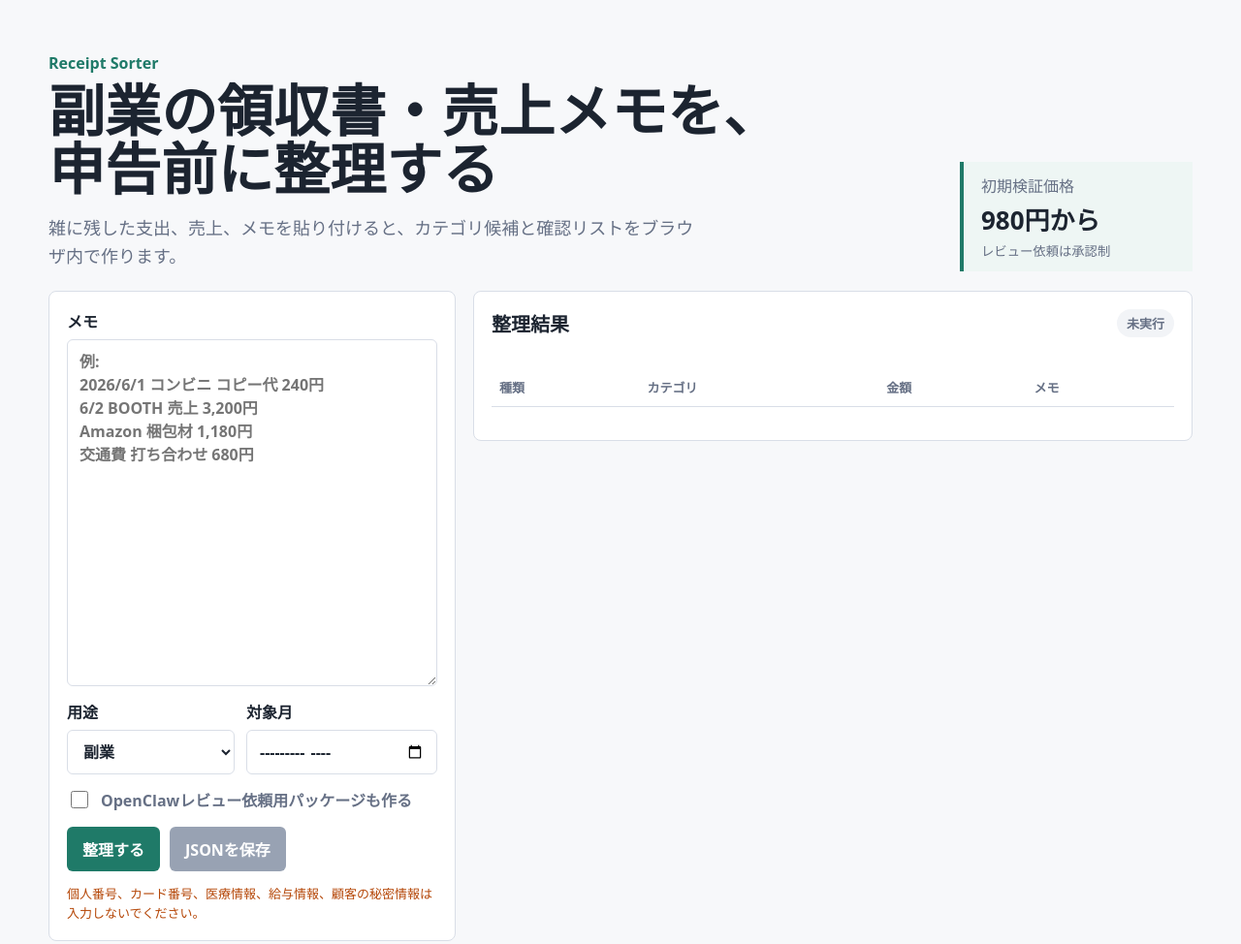
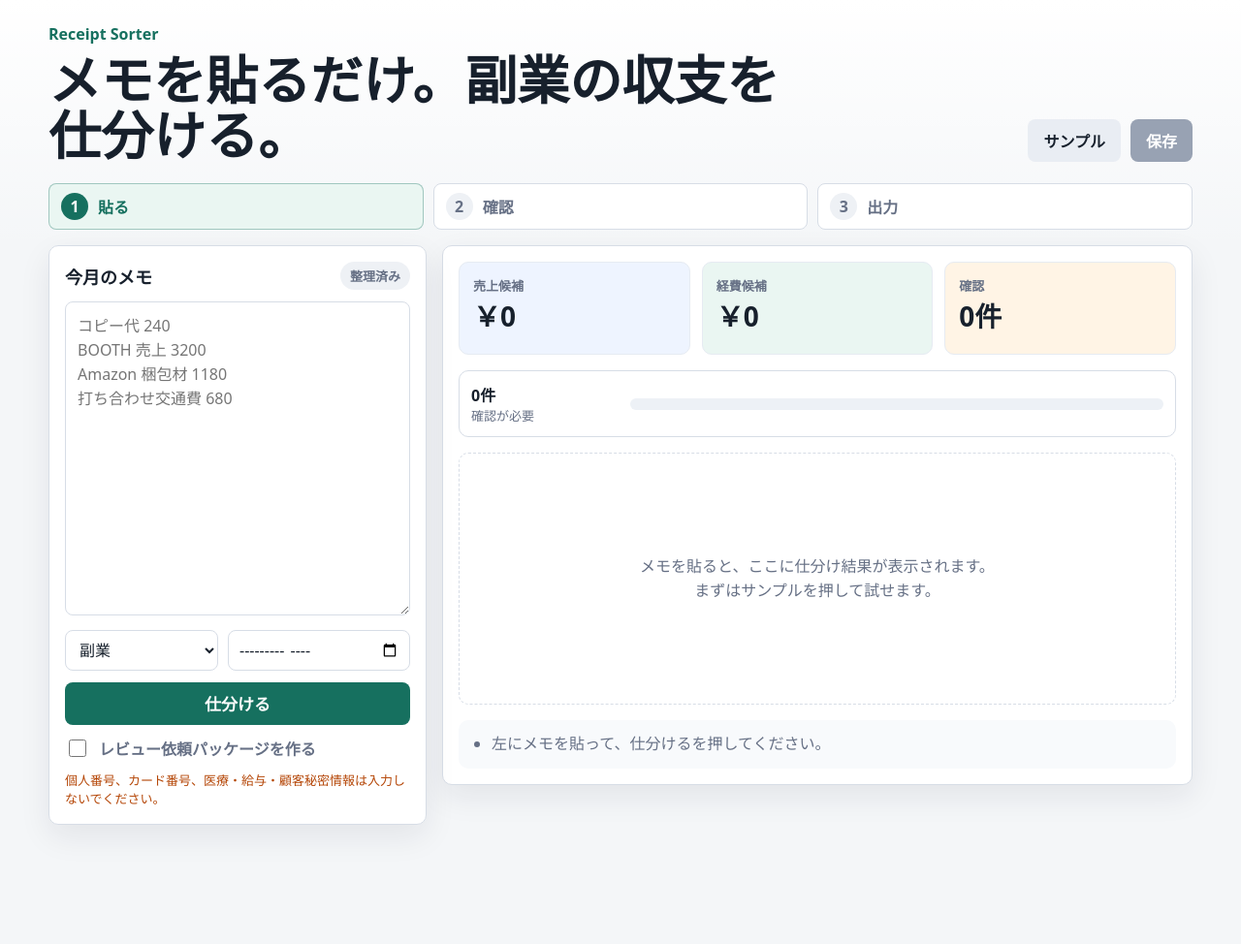
Before and after one commit to trinitrotorol/receipt-sorter, a website: page public/index.html in a window 1280 px wide. Shown: the whole page at 97% size. After the commit the page ends 895 px from the top, so only its background shows below. Drawn offline with Linux system fonts and the light colour scheme.

Commit message:
Improve receipt sorter review UI

```diff
--- a/public/app.js
+++ b/public/app.js
@@ -1,16 +1,37 @@
-const form = document.getElementById("cleanup-form");
 const notes = document.getElementById("raw-notes");
 const period = document.getElementById("period");
 const useCase = document.getElementById("use-case");
 const reviewRequest = document.getElementById("review-request");
 const previewButton = document.getElementById("preview-button");
+const demoButton = document.getElementById("demo-button");
 const downloadButton = document.getElementById("download-button");
-const resultBody = document.getElementById("result-body");
+const cards = document.getElementById("result-cards");
 const summary = document.getElementById("summary");
 const checklist = document.getElementById("checklist");
 const statusPill = document.getElementById("status-pill");
+const reviewCount = document.getElementById("review-count");
+const confidenceBar = document.getElementById("confidence-bar");
 
 let latestPackage = null;
+
+const demoText = [
+  "6/1 コンビニ コピー代 240円",
+  "6/2 BOOTH 売上 3,200円",
+  "Amazon 梱包材 1,180円",
+  "メルカリ 送料 750円",
+  "打ち合わせ交通費 680円"
+].join("\n");
+
+const categoryLabels = {
+  sales: "売上",
+  shipping: "発送",
+  supplies: "備品",
+  printing: "印刷",
+  travel: "交通",
+  software: "ソフト",
+  meeting: "打合せ",
+  needs_review: "要確認"
+};
 
 const expenseRules = [
   ["shipping", /送料|配送|切手|レターパック|宅急便|ゆうパック/],
@@ -68,10 +89,10 @@ function buildPackage() {
     (acc, item) => {
       if (item.type === "income") acc.income += item.amount;
       if (item.type === "expense") acc.expense += item.amount;
-      if (item.type === "unknown") acc.unknown += 1;
+      if (item.type === "unknown" || item.amount === 0) acc.review += 1;
       return acc;
     },
-    { income: 0, expense: 0, unknown: 0 }
+    { income: 0, expense: 0, review: 0 }
   );
 
   return {
@@ -89,34 +110,47 @@ function buildPackage() {
 
 function buildChecklist(items, totals) {
   const list = [];
-  if (!items.length) list.push("メモが空です。");
-  if (totals.unknown) list.push(`${totals.unknown}件はカテゴリ確認が必要です。`);
-  if (items.some((item) => item.amount === 0)) list.push("金額が読み取れない行があります。");
-  if (!period.value) list.push("対象月を入れると月次整理に使いやすくなります。");
-  if (!list.length) list.push("初期整理は完了です。証憑の保管状況を確認してください。");
+  if (!items.length) list.push("左にメモを貼って、仕分けるを押してください。");
+  if (totals.review) list.push(`${totals.review}件はカテゴリまたは金額の確認が必要です。`);
+  if (!period.value) list.push("対象月を入れると保存ファイル名と月次確認がわかりやすくなります。");
+  if (items.length && !totals.review) list.push("初期整理は完了です。証憑の保存状況だけ確認してください。");
+  list.push("会計ソフトに入れる前に、売上と経費を別々に確認してください。");
   return list;
 }
 
 function render(pkg) {
-  statusPill.textContent = pkg.reviewRequested ? "レビュー依頼用" : "プレビュー";
+  const confidence = pkg.items.length ? Math.max(0, Math.round(((pkg.items.length - pkg.totals.review) / pkg.items.length) * 100)) : 0;
+  statusPill.textContent = pkg.reviewRequested ? "レビュー用" : "整理済み";
+  reviewCount.textContent = `${pkg.totals.review}件`;
+  confidenceBar.style.width = `${confidence}%`;
   summary.innerHTML = `
-    <div class="metric"><span>売上候補</span><strong>${yen(pkg.totals.income)}</strong></div>
-    <div class="metric"><span>経費候補</span><strong>${yen(pkg.totals.expense)}</strong></div>
-    <div class="metric"><span>要確認</span><strong>${pkg.totals.unknown}件</strong></div>
+    <div class="metric income"><span>売上候補</span><strong>${yen(pkg.totals.income)}</strong></div>
+    <div class="metric expense"><span>経費候補</span><strong>${yen(pkg.totals.expense)}</strong></div>
+    <div class="metric review"><span>確認</span><strong>${pkg.totals.review}件</strong></div>
   `;
-  resultBody.innerHTML = pkg.items
-    .map(
-      (item) => `
-        <tr>
-          <td>${item.type}</td>
-          <td>${item.category}</td>
-          <td>${item.amount ? yen(item.amount) : "-"}</td>
-          <td>${escapeHtml(item.memo)}</td>
-        </tr>
-      `
-    )
-    .join("");
+  cards.innerHTML = pkg.items.length
+    ? pkg.items.map((item) => renderCard(item)).join("")
+    : `<div class="empty">メモを貼ると、ここに仕分け結果が表示されます。<br>まずはサンプルを押して試せます。</div>`;
   checklist.innerHTML = `<ul>${pkg.checklist.map((item) => `<li>${escapeHtml(item)}</li>`).join("")}</ul>`;
+}
+
+function renderCard(item) {
+  return `
+    <article class="item-card">
+      <span class="type ${item.type}">${typeLabel(item.type)}</span>
+      <div class="memo">
+        <strong>${categoryLabels[item.category] || item.category}</strong>
+        <span>${escapeHtml(item.memo)}</span>
+      </div>
+      <div class="amount">${item.amount ? yen(item.amount) : "金額なし"}</div>
+    </article>
+  `;
+}
+
+function typeLabel(type) {
+  if (type === "income") return "売上";
+  if (type === "expense") return "経費";
+  return "確認";
 }
 
 function escapeHtml(value) {
@@ -135,14 +169,26 @@ function downloadJson(pkg) {
   URL.revokeObjectURL(url);
 }
 
-previewButton.addEventListener("click", () => {
+function runPreview() {
   latestPackage = buildPackage();
   render(latestPackage);
   downloadButton.disabled = false;
+}
+
+previewButton.addEventListener("click", runPreview);
+
+demoButton.addEventListener("click", () => {
+  notes.value = demoText;
+  if (!period.value) period.value = "2026-06";
+  runPreview();
 });
 
 downloadButton.addEventListener("click", () => {
   if (latestPackage) downloadJson(latestPackage);
 });
 
-form.addEventListener("submit", (event) => event.preventDefault());
+render({
+  totals: { income: 0, expense: 0, review: 0 },
+  items: [],
+  checklist: ["左にメモを貼って、仕分けるを押してください。"]
+});
--- a/public/index.html
+++ b/public/index.html
@@ -7,77 +7,64 @@
     <link rel="stylesheet" href="./styles.css">
   </head>
   <body>
-    <main class="shell">
-      <section class="hero">
+    <main class="app-shell">
+      <header class="topbar">
         <div>
           <p class="kicker">Receipt Sorter</p>
-          <h1>副業の領収書・売上メモを、申告前に整理する</h1>
-          <p class="lead">雑に残した支出、売上、メモを貼り付けると、カテゴリ候補と確認リストをブラウザ内で作ります。</p>
+          <h1>メモを貼るだけ。副業の収支を仕分ける。</h1>
         </div>
-        <div class="price">
-          <span>初期検証価格</span>
-          <strong>980円から</strong>
-          <small>レビュー依頼は承認制</small>
+        <div class="top-actions">
+          <button type="button" id="demo-button" class="ghost">サンプル</button>
+          <button type="button" id="download-button" disabled>保存</button>
         </div>
+      </header>
+
+      <section class="flow">
+        <div class="step active"><span>1</span>貼る</div>
+        <div class="step"><span>2</span>確認</div>
+        <div class="step"><span>3</span>出力</div>
       </section>
 
-      <section class="workspace">
-        <form id="cleanup-form" class="panel">
-          <label>
-            メモ
-            <textarea id="raw-notes" rows="14" placeholder="例:
-2026/6/1 コンビニ コピー代 240円
-6/2 BOOTH 売上 3,200円
-Amazon 梱包材 1,180円
-交通費 打ち合わせ 680円"></textarea>
+      <section class="layout">
+        <aside class="capture">
+          <div class="capture-head">
+            <h2>今月のメモ</h2>
+            <span id="status-pill">未整理</span>
+          </div>
+          <textarea id="raw-notes" rows="12" placeholder="コピー代 240
+BOOTH 売上 3200
+Amazon 梱包材 1180
+打ち合わせ交通費 680"></textarea>
+          <div class="meta-row">
+            <select id="use-case" aria-label="用途">
+              <option value="sidejob">副業</option>
+              <option value="seller">フリマ・EC販売</option>
+              <option value="freelance">個人事業</option>
+            </select>
+            <input id="period" type="month" aria-label="対象月">
+          </div>
+          <button type="button" id="preview-button" class="primary">仕分ける</button>
+          <label class="review-toggle">
+            <input id="review-request" type="checkbox">
+            レビュー依頼パッケージを作る
           </label>
+          <p class="notice">個人番号、カード番号、医療・給与・顧客秘密情報は入力しないでください。</p>
+        </aside>
 
-          <div class="grid">
-            <label>
-              用途
-              <select id="use-case">
-                <option value="sidejob">副業</option>
-                <option value="seller">フリマ・EC販売</option>
-                <option value="freelance">個人事業</option>
-              </select>
-            </label>
-            <label>
-              対象月
-              <input id="period" type="month">
-            </label>
+        <section class="dashboard">
+          <div class="summary" id="summary"></div>
+
+          <div class="review-strip">
+            <div>
+              <strong id="review-count">0件</strong>
+              <span>確認が必要</span>
+            </div>
+            <div class="bar"><span id="confidence-bar"></span></div>
           </div>
 
-          <label class="checkbox">
-            <input id="review-request" type="checkbox">
-            OpenClawレビュー依頼用パッケージも作る
-          </label>
+          <div class="cards" id="result-cards"></div>
 
-          <div class="actions">
-            <button type="button" id="preview-button">整理する</button>
-            <button type="button" id="download-button" disabled>JSONを保存</button>
-          </div>
-
-          <p class="notice">個人番号、カード番号、医療情報、給与情報、顧客の秘密情報は入力しないでください。</p>
-        </form>
-
-        <section class="panel result">
-          <div class="result-header">
-            <h2>整理結果</h2>
-            <span id="status-pill">未実行</span>
-          </div>
-          <div id="summary" class="summary"></div>
-          <table>
-            <thead>
-              <tr>
-                <th>種類</th>
-                <th>カテゴリ</th>
-                <th>金額</th>
-                <th>メモ</th>
-              </tr>
-            </thead>
-            <tbody id="result-body"></tbody>
-          </table>
-          <div id="checklist" class="checklist"></div>
+          <div class="checklist" id="checklist"></div>
         </section>
       </section>
     </main>
--- a/public/styles.css
+++ b/public/styles.css
@@ -1,13 +1,18 @@
 :root {
   color-scheme: light;
-  --bg: #f7f8fa;
+  --bg: #f4f6f8;
   --panel: #ffffff;
-  --ink: #1c2430;
+  --ink: #17202c;
   --muted: #667085;
-  --line: #d9dee7;
-  --accent: #1f7a68;
-  --accent-2: #b54708;
-  --soft: #eef6f4;
+  --line: #d7dde6;
+  --green: #16705f;
+  --blue: #2563eb;
+  --amber: #b54708;
+  --red: #b42318;
+  --soft-green: #eaf6f2;
+  --soft-blue: #eef4ff;
+  --soft-amber: #fff4e5;
+  --shadow: 0 12px 32px rgba(20, 30, 45, 0.08);
 }
 
 * {
@@ -16,138 +21,67 @@
 
 body {
   margin: 0;
-  background: var(--bg);
+  min-height: 100vh;
+  background:
+    linear-gradient(180deg, #ffffff 0, rgba(255, 255, 255, 0) 260px),
+    var(--bg);
   color: var(--ink);
   font-family: system-ui, -apple-system, BlinkMacSystemFont, "Segoe UI", sans-serif;
 }
 
-.shell {
-  width: min(1180px, calc(100% - 32px));
-  margin: 0 auto;
-  padding: 28px 0 40px;
+button,
+textarea,
+select,
+input {
+  font: inherit;
 }
 
-.hero {
+.app-shell {
+  width: min(1180px, calc(100% - 28px));
+  margin: 0 auto;
+  padding: 24px 0 44px;
+}
+
+.topbar {
   display: grid;
-  grid-template-columns: 1fr 240px;
-  gap: 24px;
+  grid-template-columns: 1fr auto;
+  gap: 18px;
   align-items: end;
-  padding: 26px 0 20px;
 }
 
 .kicker {
   margin: 0 0 8px;
-  color: var(--accent);
-  font-weight: 700;
+  color: var(--green);
+  font-weight: 800;
 }
 
 h1 {
   margin: 0;
   max-width: 760px;
-  font-size: clamp(32px, 5vw, 58px);
-  line-height: 1.04;
+  font-size: clamp(30px, 5vw, 54px);
+  line-height: 1.05;
   letter-spacing: 0;
 }
 
-.lead {
-  max-width: 680px;
-  margin: 16px 0 0;
-  color: var(--muted);
+h2 {
+  margin: 0;
   font-size: 18px;
-  line-height: 1.65;
 }
 
-.price {
-  border-left: 4px solid var(--accent);
-  padding: 12px 0 12px 18px;
-  background: var(--soft);
-}
-
-.price span,
-.price small {
-  display: block;
-  color: var(--muted);
-}
-
-.price strong {
-  display: block;
-  margin: 4px 0;
-  font-size: 26px;
-}
-
-.workspace {
-  display: grid;
-  grid-template-columns: 420px 1fr;
-  gap: 18px;
-  align-items: start;
-}
-
-.panel {
-  background: var(--panel);
-  border: 1px solid var(--line);
-  border-radius: 8px;
-  padding: 18px;
-}
-
-label {
-  display: grid;
-  gap: 7px;
-  font-weight: 700;
-}
-
-textarea,
-select,
-input {
-  width: 100%;
-  border: 1px solid var(--line);
-  border-radius: 6px;
-  padding: 10px 12px;
-  color: var(--ink);
-  font: inherit;
-  background: #fff;
-}
-
-textarea {
-  resize: vertical;
-  line-height: 1.5;
-}
-
-.grid {
-  display: grid;
-  grid-template-columns: 1fr 1fr;
-  gap: 12px;
-  margin-top: 14px;
-}
-
-.checkbox {
+.top-actions {
   display: flex;
   gap: 10px;
-  align-items: center;
-  margin-top: 14px;
-  color: var(--muted);
-  font-weight: 600;
-}
-
-.checkbox input {
-  width: 18px;
-  height: 18px;
-}
-
-.actions {
-  display: flex;
-  gap: 10px;
-  margin-top: 16px;
 }
 
 button {
+  min-height: 44px;
   border: 0;
-  border-radius: 6px;
-  padding: 11px 16px;
-  font: inherit;
+  border-radius: 8px;
+  padding: 0 16px;
+  color: #fff;
+  background: var(--green);
   font-weight: 800;
   cursor: pointer;
-  background: var(--accent);
-  color: #fff;
 }
 
 button:disabled {
@@ -155,98 +89,340 @@ button:disabled {
   background: #98a2b3;
 }
 
-button + button {
-  background: #344054;
+.ghost {
+  color: var(--ink);
+  background: #e9edf3;
 }
 
-.notice {
-  margin: 14px 0 0;
-  color: var(--accent-2);
-  font-size: 13px;
-  line-height: 1.5;
+.primary {
+  width: 100%;
+  margin-top: 12px;
+  font-size: 17px;
 }
 
-.result-header {
+.flow {
+  display: grid;
+  grid-template-columns: repeat(3, minmax(0, 1fr));
+  gap: 10px;
+  margin: 22px 0 16px;
+}
+
+.step {
+  display: flex;
+  align-items: center;
+  gap: 10px;
+  min-height: 48px;
+  border: 1px solid var(--line);
+  border-radius: 8px;
+  padding: 0 12px;
+  background: var(--panel);
+  color: var(--muted);
+  font-weight: 800;
+}
+
+.step span {
+  display: grid;
+  place-items: center;
+  width: 28px;
+  height: 28px;
+  border-radius: 999px;
+  background: #eef1f5;
+  color: var(--muted);
+}
+
+.step.active {
+  border-color: rgba(22, 112, 95, 0.35);
+  background: var(--soft-green);
+  color: var(--green);
+}
+
+.step.active span {
+  background: var(--green);
+  color: #fff;
+}
+
+.layout {
+  display: grid;
+  grid-template-columns: 390px 1fr;
+  gap: 16px;
+  align-items: start;
+}
+
+.capture,
+.dashboard {
+  border: 1px solid var(--line);
+  border-radius: 10px;
+  background: var(--panel);
+  box-shadow: var(--shadow);
+}
+
+.capture {
+  padding: 16px;
+  position: sticky;
+  top: 16px;
+}
+
+.capture-head {
   display: flex;
   justify-content: space-between;
   align-items: center;
-  gap: 16px;
-}
-
-h2 {
-  margin: 0;
-  font-size: 20px;
+  gap: 12px;
+  margin-bottom: 12px;
 }
 
 #status-pill {
   border-radius: 999px;
-  background: #f2f4f7;
+  background: #eef1f5;
   color: var(--muted);
   padding: 5px 10px;
   font-size: 13px;
+  font-weight: 800;
+}
+
+textarea {
+  width: 100%;
+  border: 1px solid var(--line);
+  border-radius: 8px;
+  padding: 12px;
+  resize: vertical;
+  color: var(--ink);
+  line-height: 1.55;
+  background: #fff;
+}
+
+.meta-row {
+  display: grid;
+  grid-template-columns: 1fr 1fr;
+  gap: 10px;
+  margin-top: 10px;
+}
+
+select,
+input {
+  width: 100%;
+  min-height: 42px;
+  border: 1px solid var(--line);
+  border-radius: 8px;
+  padding: 0 10px;
+  color: var(--ink);
+  background: #fff;
+}
+
+.review-toggle {
+  display: flex;
+  align-items: center;
+  gap: 10px;
+  margin-top: 12px;
+  color: var(--muted);
   font-weight: 700;
+}
+
+.review-toggle input {
+  width: 18px;
+  height: 18px;
+  min-height: 18px;
+}
+
+.notice {
+  margin: 12px 0 0;
+  color: var(--amber);
+  font-size: 13px;
+  line-height: 1.45;
+}
+
+.dashboard {
+  padding: 16px;
 }
 
 .summary {
   display: grid;
   grid-template-columns: repeat(3, minmax(0, 1fr));
-  gap: 10px;
-  margin: 16px 0;
+  gap: 12px;
 }
 
 .metric {
-  border: 1px solid var(--line);
-  border-radius: 6px;
-  padding: 12px;
+  min-height: 96px;
+  border-radius: 10px;
+  padding: 14px;
+  background: #f8fafc;
+  border: 1px solid #e6ebf2;
+}
+
+.metric.income {
+  background: var(--soft-blue);
+}
+
+.metric.expense {
+  background: var(--soft-green);
+}
+
+.metric.review {
+  background: var(--soft-amber);
 }
 
 .metric span {
   display: block;
   color: var(--muted);
   font-size: 13px;
+  font-weight: 800;
 }
 
 .metric strong {
   display: block;
-  margin-top: 4px;
-  font-size: 22px;
+  margin-top: 8px;
+  font-size: 28px;
+  line-height: 1;
 }
 
-table {
-  width: 100%;
-  border-collapse: collapse;
+.review-strip {
+  display: grid;
+  grid-template-columns: 150px 1fr;
+  gap: 14px;
+  align-items: center;
+  margin: 16px 0;
+  border: 1px solid var(--line);
+  border-radius: 10px;
+  padding: 12px;
 }
 
-th,
-td {
-  border-bottom: 1px solid var(--line);
-  padding: 10px 8px;
-  text-align: left;
-  vertical-align: top;
+.review-strip strong,
+.review-strip span {
+  display: block;
 }
 
-th {
+.review-strip span {
   color: var(--muted);
   font-size: 13px;
 }
 
+.bar {
+  height: 12px;
+  border-radius: 999px;
+  overflow: hidden;
+  background: #edf1f6;
+}
+
+.bar span {
+  display: block;
+  width: 0;
+  height: 100%;
+  background: linear-gradient(90deg, var(--green), var(--blue));
+  transition: width 160ms ease;
+}
+
+.cards {
+  display: grid;
+  gap: 10px;
+}
+
+.item-card {
+  display: grid;
+  grid-template-columns: 92px 1fr 116px;
+  gap: 12px;
+  align-items: center;
+  border: 1px solid var(--line);
+  border-radius: 10px;
+  padding: 12px;
+  background: #fff;
+}
+
+.type {
+  width: max-content;
+  border-radius: 999px;
+  padding: 6px 10px;
+  font-size: 13px;
+  font-weight: 900;
+}
+
+.type.income {
+  background: var(--soft-blue);
+  color: var(--blue);
+}
+
+.type.expense {
+  background: var(--soft-green);
+  color: var(--green);
+}
+
+.type.unknown {
+  background: var(--soft-amber);
+  color: var(--amber);
+}
+
+.memo {
+  min-width: 0;
+}
+
+.memo strong {
+  display: block;
+  margin-bottom: 3px;
+}
+
+.memo span {
+  display: block;
+  color: var(--muted);
+  overflow-wrap: anywhere;
+}
+
+.amount {
+  justify-self: end;
+  font-weight: 900;
+  font-size: 18px;
+}
+
 .checklist {
   margin-top: 16px;
+  border-radius: 10px;
+  background: #f8fafc;
+  padding: 12px 14px;
   color: var(--muted);
   line-height: 1.6;
 }
 
 .checklist ul {
+  margin: 0;
   padding-left: 20px;
 }
 
+.empty {
+  display: grid;
+  place-items: center;
+  min-height: 260px;
+  border: 1px dashed var(--line);
+  border-radius: 10px;
+  color: var(--muted);
+  text-align: center;
+  line-height: 1.6;
+}
+
 @media (max-width: 860px) {
-  .hero,
-  .workspace {
+  .topbar,
+  .layout {
     grid-template-columns: 1fr;
   }
 
+  .top-actions {
+    justify-content: stretch;
+  }
+
+  .top-actions button {
+    flex: 1;
+  }
+
+  .capture {
+    position: static;
+  }
+
+  .flow,
   .summary {
     grid-template-columns: 1fr;
   }
+
+  .item-card {
+    grid-template-columns: 1fr;
+  }
+
+  .amount {
+    justify-self: start;
+  }
 }
```
